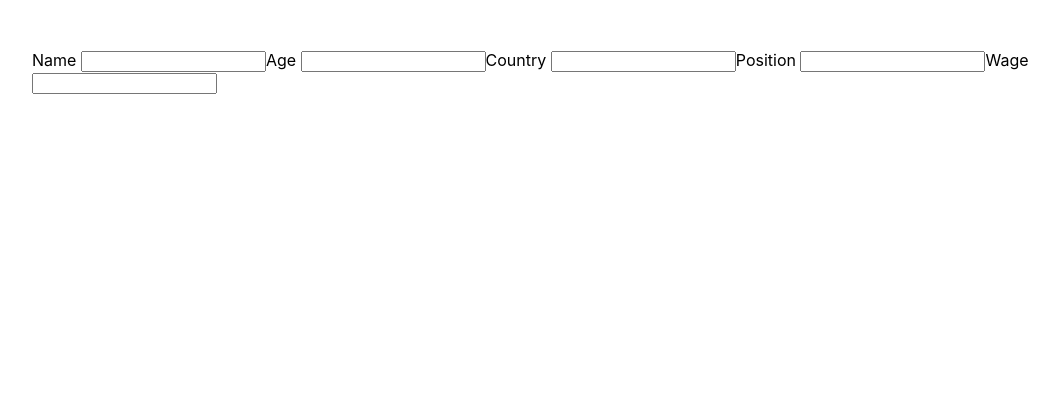
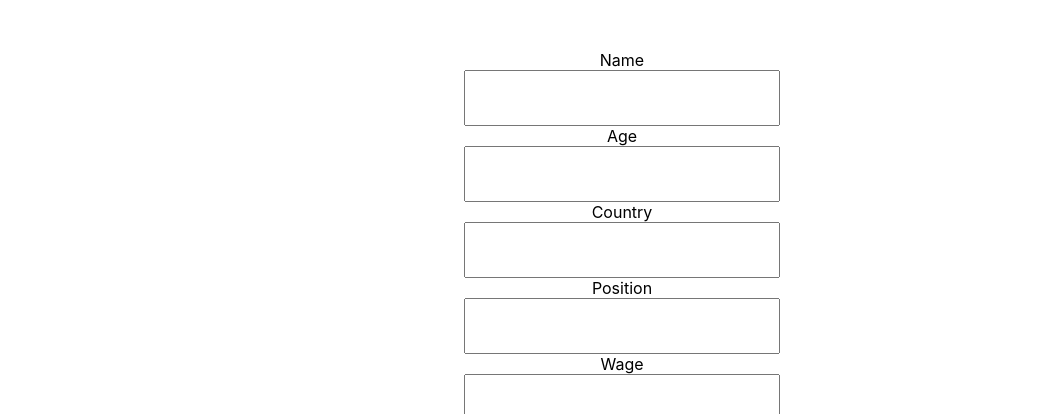
Before and after one commit to nugalcode/react_and_mysql, a React (Create React App) app: page / in a window 1280 px wide. Shown: the top 414 px of the page, without its empty margins (18-1077 px from the left). Built offline with nearby package versions, Linux system fonts and the light colour scheme.

Commit message:
Added basic stylings to input elements

```diff
--- a/src/App.css
+++ b/src/App.css
@@ -11,3 +11,17 @@ html, body, #root {
     justify-content: center;
     padding: 50px;
 }
+
+.information {
+    display: flex;
+    flex-direction: column;
+    align-items: center;
+    width: 100%;
+}
+
+.information input {
+    width: 300px;
+    height: 50px;
+    font-size: 20px;
+    padding-left: 10px;
+}
--- a/src/App.js
+++ b/src/App.js
@@ -13,7 +13,7 @@ function App() {
               <label>Position </label>
               <input type="text" />
               <label>Wage </label>
-              <input type="number"/>
+              <input type="number" />
           </div>
       </div >
   );
```
